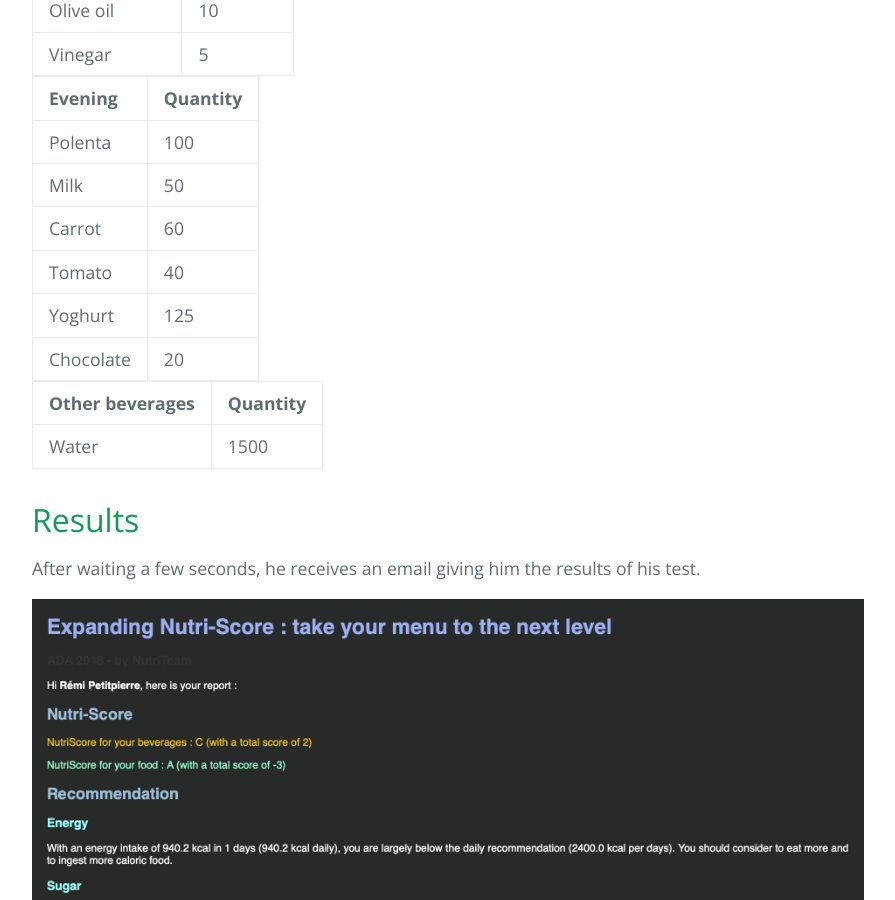
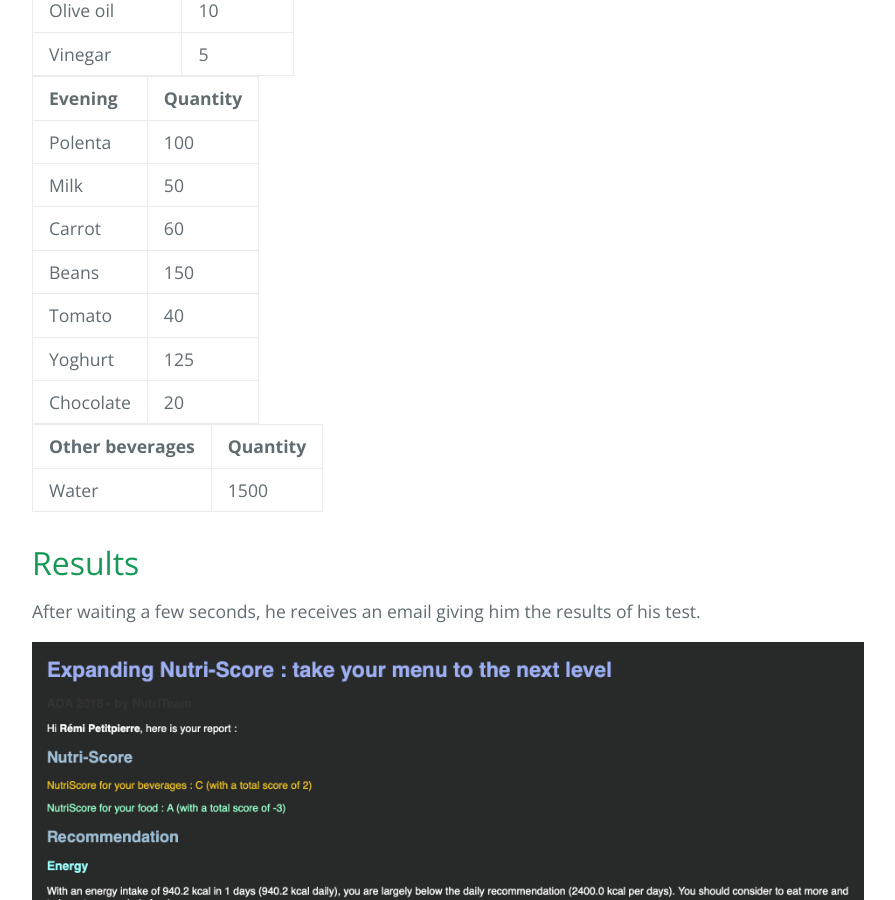
Before and after one commit to NutriTeam/Nutri_Score, a Jekyll site: the page built from case_study.md, in a window 1280 px wide and 900 px high, scrolled down 1801 px. Shown: the whole window, without its empty margins (192-1087 px from the left). Built offline with Jekyll 4.4.1, drawn with Linux system fonts in a browser that asks for light colours.

Commit message:
Update case_study.md

```diff
--- a/case_study.md
+++ b/case_study.md
@@ -59,6 +59,7 @@ Then he summarizes what he ate during the day and enters the food one after the
 |Polenta|100
 |Milk|50
 |Carrot|60
+|Beans|150
 |Tomato|40
 |Yoghurt|125
 |Chocolate|20
```
